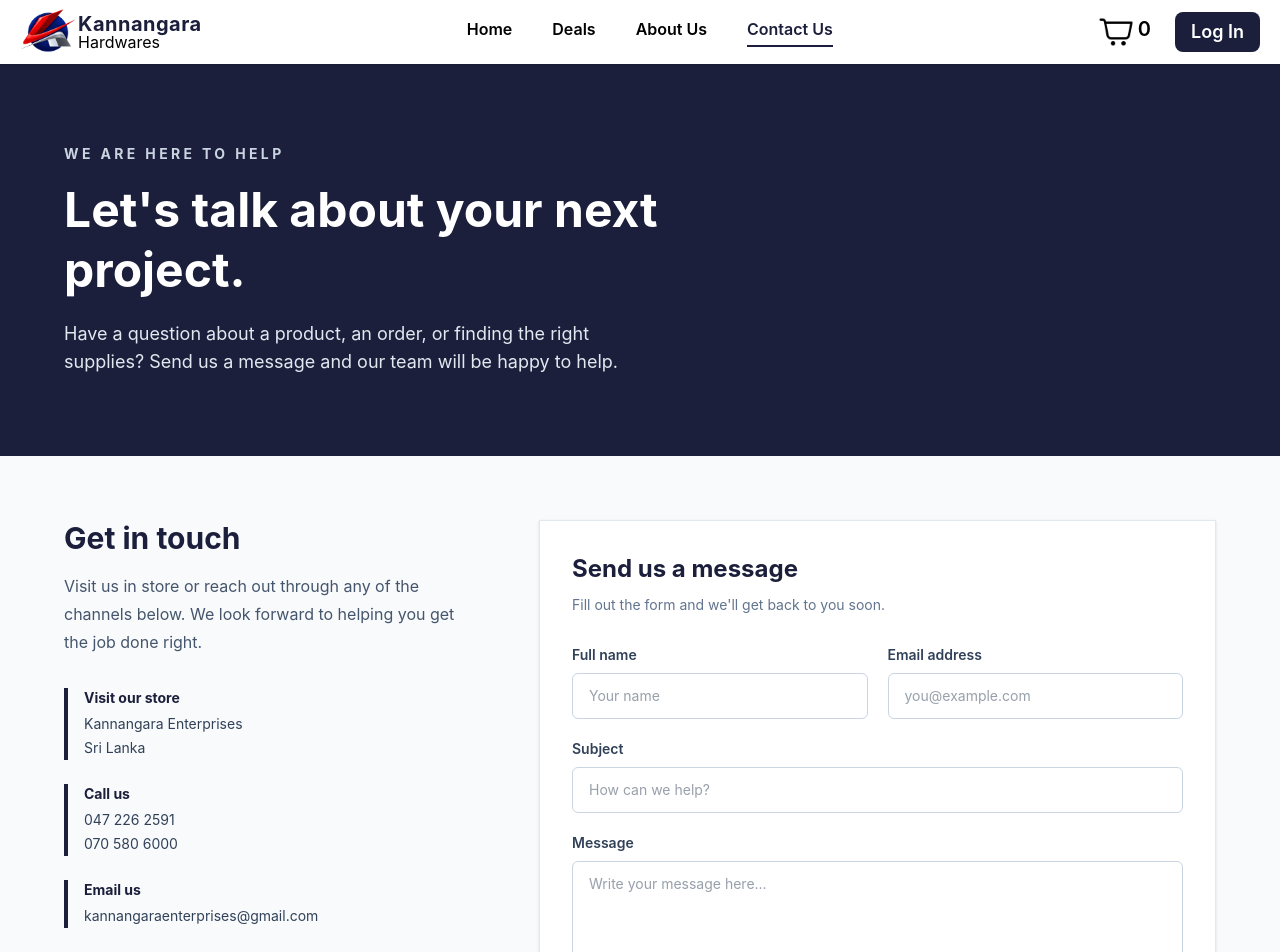
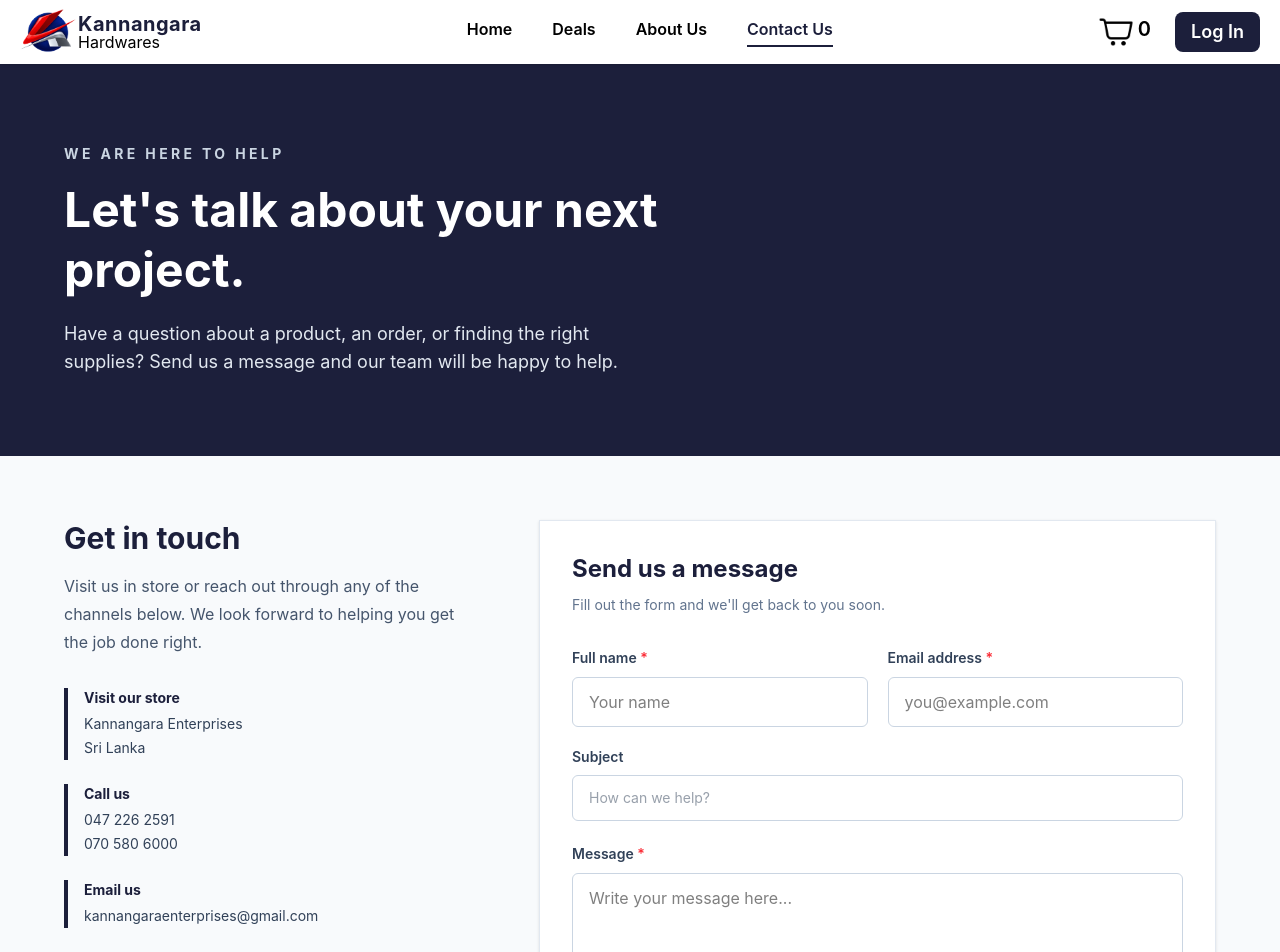
Before and after one commit to Koshilah/kannangara-enterprices-frontend, a React (Vite) app: page /contact in a window 1280 px wide. Shown: the top 952 px of the page. Built offline with nearby package versions, Linux system fonts and the light colour scheme; no server answers.

Commit message:
feat: add profile management, contact us page, and input validation utilities

```diff
--- a/src/pages/ContactUs.jsx
+++ b/src/pages/ContactUs.jsx
@@ -2,6 +2,198 @@ import { useState } from "react";
 import { Link } from "react-router";
 import Footer from "../components/Footer";
 import { sendMessage } from "../api/message";
+
+function isValidEmail(email) {
+  return (
+    typeof email === "string" && /^[^\s@]+@[^\s@]+\.[^\s@]+$/.test(email.trim())
+  );
+}
+
+function getFieldError(name, value) {
+  if (name === "name") {
+    if (!value.trim()) return "Full name is required.";
+  }
+  if (name === "email") {
+    if (!value.trim()) return "Email address is required.";
+    if (!isValidEmail(value)) return "Please enter a valid email address.";
+  }
+  if (name === "message") {
+    if (!value.trim()) return "Message is required.";
+  }
+  return "";
+}
+
+function FieldError({ message }) {
+  return (
+    <p className="mt-1.5 flex items-center gap-1 text-xs font-medium text-red-500">
+      <svg className="size-3.5 shrink-0" viewBox="0 0 20 20" fill="currentColor">
+        <path
+          fillRule="evenodd"
+          d="M18 10a8 8 0 1 1-16 0 8 8 0 0 1 16 0Zm-8-5a.75.75 0 0 1 .75.75v4.5a.75.75 0 0 1-1.5 0v-4.5A.75.75 0 0 1 10 5Zm0 10a1 1 0 1 0 0-2 1 1 0 0 0 0 2Z"
+          clipRule="evenodd"
+        />
+      </svg>
+      {message}
+    </p>
+  );
+}
+
+function ContactForm({ form, isSending, error, notice, onChange, onSubmit }) {
+  const [touched, setTouched] = useState({
+    name: false,
+    email: false,
+    message: false,
+  });
+
+  const errors = {
+    name: getFieldError("name", form.name),
+    email: getFieldError("email", form.email),
+    message: getFieldError("message", form.message),
+  };
+
+  const hasErrors = Object.values(errors).some(Boolean);
+
+  function handleChange(event) {
+    const { name } = event.target;
+    setTouched((prev) => ({ ...prev, [name]: true }));
+    onChange(event);
+  }
+
+  function handleBlur(event) {
+    const { name } = event.target;
+    setTouched((prev) => ({ ...prev, [name]: true }));
+  }
+
+  function handleSubmit(event) {
+    setTouched({ name: true, email: true, message: true });
+    if (hasErrors) {
+      event.preventDefault();
+      return;
+    }
+    onSubmit(event);
+  }
+
+  return (
+    <form
+      onSubmit={handleSubmit}
+      noValidate
+      className="border border-slate-200 bg-white p-6 shadow-sm sm:p-8"
+    >
+      <h2 className="text-2xl font-bold text-night-sky-500">
+        Send us a message
+      </h2>
+      <p className="mt-2 text-sm leading-6 text-slate-500">
+        Fill out the form and we&apos;ll get back to you soon.
+      </p>
+
+      <div className="mt-7 grid gap-5 sm:grid-cols-2">
+        {/* Full name */}
+        <div>
+          <label
+            htmlFor="contact-name"
+            className="text-sm font-semibold text-slate-700"
+          >
+            Full name <span className="text-red-500">*</span>
+          </label>
+          <input
+            id="contact-name"
+            type="text"
+            name="name"
+            value={form.name}
+            onChange={handleChange}
+            onBlur={handleBlur}
+            placeholder="Your name"
+            className={`mt-2 w-full rounded-md border px-4 py-3 font-normal outline-none transition focus:ring-2 ${
+              touched.name && errors.name
+                ? "border-red-400 focus:border-red-400 focus:ring-red-200/30"
+                : "border-slate-300 focus:border-night-sky-500 focus:ring-night-sky-500/20"
+            }`}
+          />
+          {touched.name && errors.name && <FieldError message={errors.name} />}
+        </div>
+
+        {/* Email */}
+        <div>
+          <label
+            htmlFor="contact-email"
+            className="text-sm font-semibold text-slate-700"
+          >
+            Email address <span className="text-red-500">*</span>
+          </label>
+          <input
+            id="contact-email"
+            type="email"
+            name="email"
+            value={form.email}
+            onChange={handleChange}
+            onBlur={handleBlur}
+            placeholder="you@example.com"
+            className={`mt-2 w-full rounded-md border px-4 py-3 font-normal outline-none transition focus:ring-2 ${
+              touched.email && errors.email
+                ? "border-red-400 focus:border-red-400 focus:ring-red-200/30"
+                : "border-slate-300 focus:border-night-sky-500 focus:ring-night-sky-500/20"
+            }`}
+          />
+          {touched.email && errors.email && <FieldError message={errors.email} />}
+        </div>
+      </div>
+
+      <label className="mt-5 block text-sm font-semibold text-slate-700">
+        Subject
+        <input
+          type="text"
+          name="subject"
+          value={form.subject}
+          onChange={onChange}
+          placeholder="How can we help?"
+          className="mt-2 w-full rounded-md border border-slate-300 px-4 py-3 font-normal outline-none transition focus:border-night-sky-500 focus:ring-2 focus:ring-night-sky-500/20"
+        />
+      </label>
+
+      <div className="mt-5">
+        <label
+          htmlFor="contact-message"
+          className="text-sm font-semibold text-slate-700"
+        >
+          Message <span className="text-red-500">*</span>
+        </label>
+        <textarea
+          id="contact-message"
+          name="message"
+          value={form.message}
+          onChange={handleChange}
+          onBlur={handleBlur}
+          rows="6"
+          placeholder="Write your message here..."
+          className={`mt-2 w-full resize-y rounded-md border px-4 py-3 font-normal outline-none transition focus:ring-2 ${
+            touched.message && errors.message
+              ? "border-red-400 focus:border-red-400 focus:ring-red-200/30"
+              : "border-slate-300 focus:border-night-sky-500 focus:ring-night-sky-500/20"
+          }`}
+        />
+        {touched.message && errors.message && <FieldError message={errors.message} />}
+      </div>
+
+      {(error || notice) && (
+        <p
+          className={`mt-5 text-sm ${error ? "text-red-700" : "text-green-700"}`}
+          role="status"
+        >
+          {error || notice}
+        </p>
+      )}
+
+      <button
+        type="submit"
+        disabled={isSending}
+        className="mt-6 w-full rounded-md bg-night-sky-500 px-5 py-3 font-bold text-white transition hover:bg-night-sky-300 disabled:cursor-not-allowed disabled:opacity-60 focus:outline-none focus:ring-4 focus:ring-night-sky-500/20 sm:w-auto"
+      >
+        {isSending ? "Sending..." : "Send message"}
+      </button>
+    </form>
+  );
+}
+
 
 function ContactUs() {
   const [form, setForm] = useState({
@@ -13,6 +205,7 @@ function ContactUs() {
   const [isSending, setIsSending] = useState(false);
   const [error, setError] = useState("");
   const [notice, setNotice] = useState("");
+  const [resetKey, setResetKey] = useState(0);
 
   function handleChange(event) {
     const { name, value } = event.target;
@@ -30,6 +223,7 @@ function ContactUs() {
     try {
       await sendMessage(form);
       setForm({ name: "", email: "", subject: "", message: "" });
+      setResetKey((k) => k + 1); // reset ContactForm's touched state
       setNotice("Your message has been sent successfully.");
     } catch (sendError) {
       setError(
@@ -103,87 +297,15 @@ function ContactUs() {
           </Link>
         </div>
 
-        <form
+        <ContactForm
+          key={resetKey}
+          form={form}
+          isSending={isSending}
+          error={error}
+          notice={notice}
+          onChange={handleChange}
           onSubmit={handleSubmit}
-          className="border border-slate-200 bg-white p-6 shadow-sm sm:p-8"
-        >
-          <h2 className="text-2xl font-bold text-night-sky-500">
-            Send us a message
-          </h2>
-          <p className="mt-2 text-sm leading-6 text-slate-500">
-            Fill out the form and we&apos;ll get back to you soon.
-          </p>
-
-          <div className="mt-7 grid gap-5 sm:grid-cols-2">
-            <label className="text-sm font-semibold text-slate-700">
-              Full name
-              <input
-                type="text"
-                name="name"
-                value={form.name}
-                onChange={handleChange}
-                required
-                placeholder="Your name"
-                className="mt-2 w-full rounded-md border border-slate-300 px-4 py-3 font-normal outline-none transition focus:border-night-sky-500 focus:ring-2 focus:ring-night-sky-500/20"
-              />
-            </label>
-            <label className="text-sm font-semibold text-slate-700">
-              Email address
-              <input
-                type="email"
-                name="email"
-                value={form.email}
-                onChange={handleChange}
-                required
-                placeholder="you@example.com"
-                className="mt-2 w-full rounded-md border border-slate-300 px-4 py-3 font-normal outline-none transition focus:border-night-sky-500 focus:ring-2 focus:ring-night-sky-500/20"
-              />
-            </label>
-          </div>
-
-          <label className="mt-5 block text-sm font-semibold text-slate-700">
-            Subject
-            <input
-              type="text"
-              name="subject"
-              value={form.subject}
-              onChange={handleChange}
-              required
-              placeholder="How can we help?"
-              className="mt-2 w-full rounded-md border border-slate-300 px-4 py-3 font-normal outline-none transition focus:border-night-sky-500 focus:ring-2 focus:ring-night-sky-500/20"
-            />
-          </label>
-
-          <label className="mt-5 block text-sm font-semibold text-slate-700">
-            Message
-            <textarea
-              name="message"
-              value={form.message}
-              onChange={handleChange}
-              required
-              rows="6"
-              placeholder="Write your message here..."
-              className="mt-2 w-full resize-y rounded-md border border-slate-300 px-4 py-3 font-normal outline-none transition focus:border-night-sky-500 focus:ring-2 focus:ring-night-sky-500/20"
-            />
-          </label>
-
-          {(error || notice) && (
-            <p
-              className={`mt-5 text-sm ${error ? "text-red-700" : "text-green-700"}`}
-              role="status"
-            >
-              {error || notice}
-            </p>
-          )}
-
-          <button
-            type="submit"
-            disabled={isSending}
-            className="mt-6 w-full rounded-md bg-night-sky-500 px-5 py-3 font-bold text-white transition hover:bg-night-sky-300 disabled:cursor-not-allowed disabled:opacity-60 focus:outline-none focus:ring-4 focus:ring-night-sky-500/20 sm:w-auto"
-          >
-            {isSending ? "Sending..." : "Send message"}
-          </button>
-        </form>
+        />
       </section>
 
       <Footer />
--- a/src/utility/inputValidation.js
+++ b/src/utility/inputValidation.js
@@ -2,6 +2,12 @@ export function isValidEmail(email) {
   return (
     typeof email === "string" && /^[^\s@]+@[^\s@]+\.[^\s@]+$/.test(email.trim())
   );
+}
+
+export function isValidPhone(phone) {
+  if (typeof phone !== "string") return false;
+  const digitsOnly = phone.trim().replace(/\D/g, "");
+  return /^\d{9,10}$/.test(digitsOnly) && /^\d+$/.test(phone.trim());
 }
 
 export function isStrongPassword(password) {
```
Also changed, not shown: src/components/ProfileInputField.jsx (+16 -3 lines), src/pages/Profile.jsx (+42 -1 lines).
